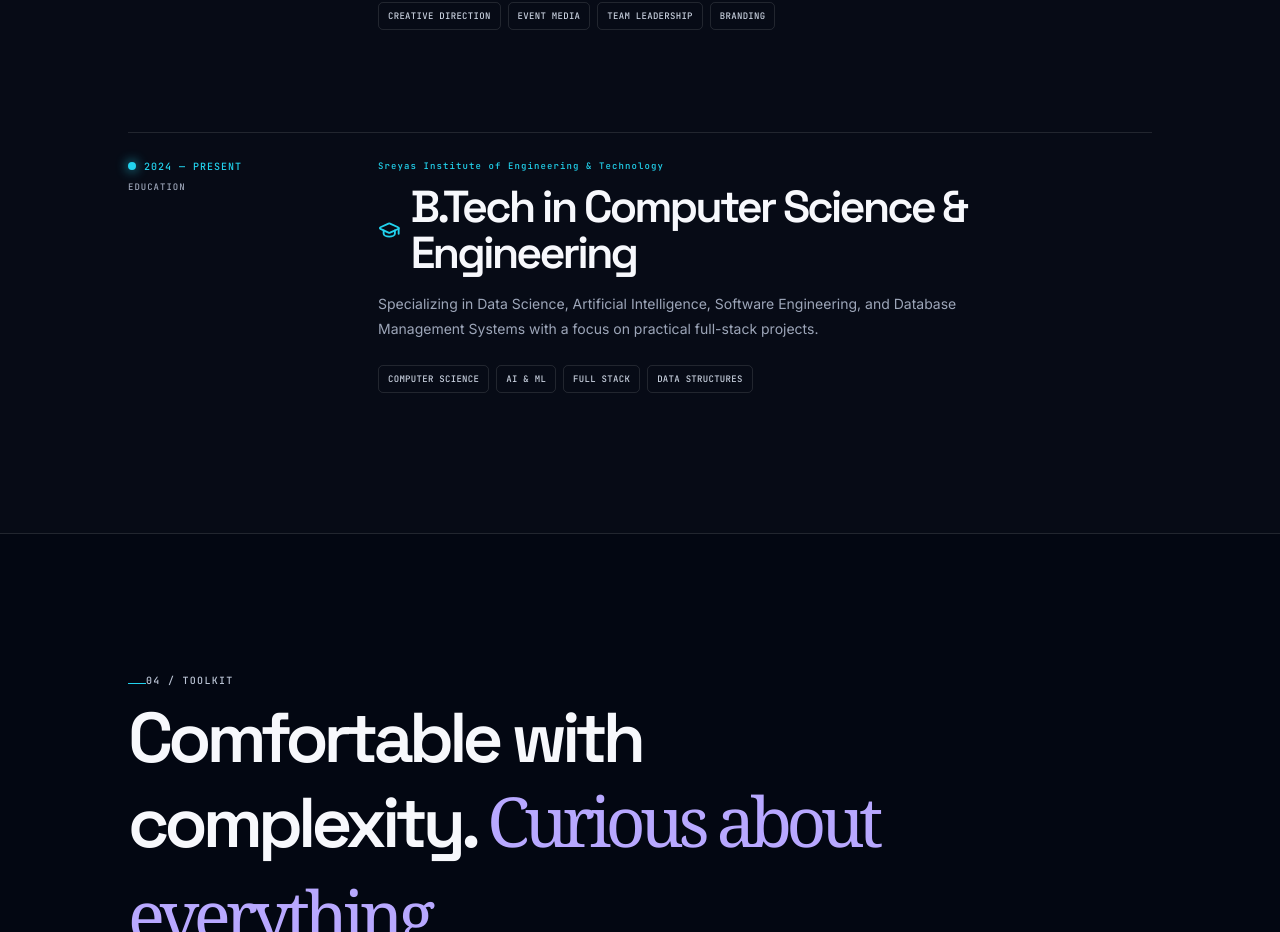
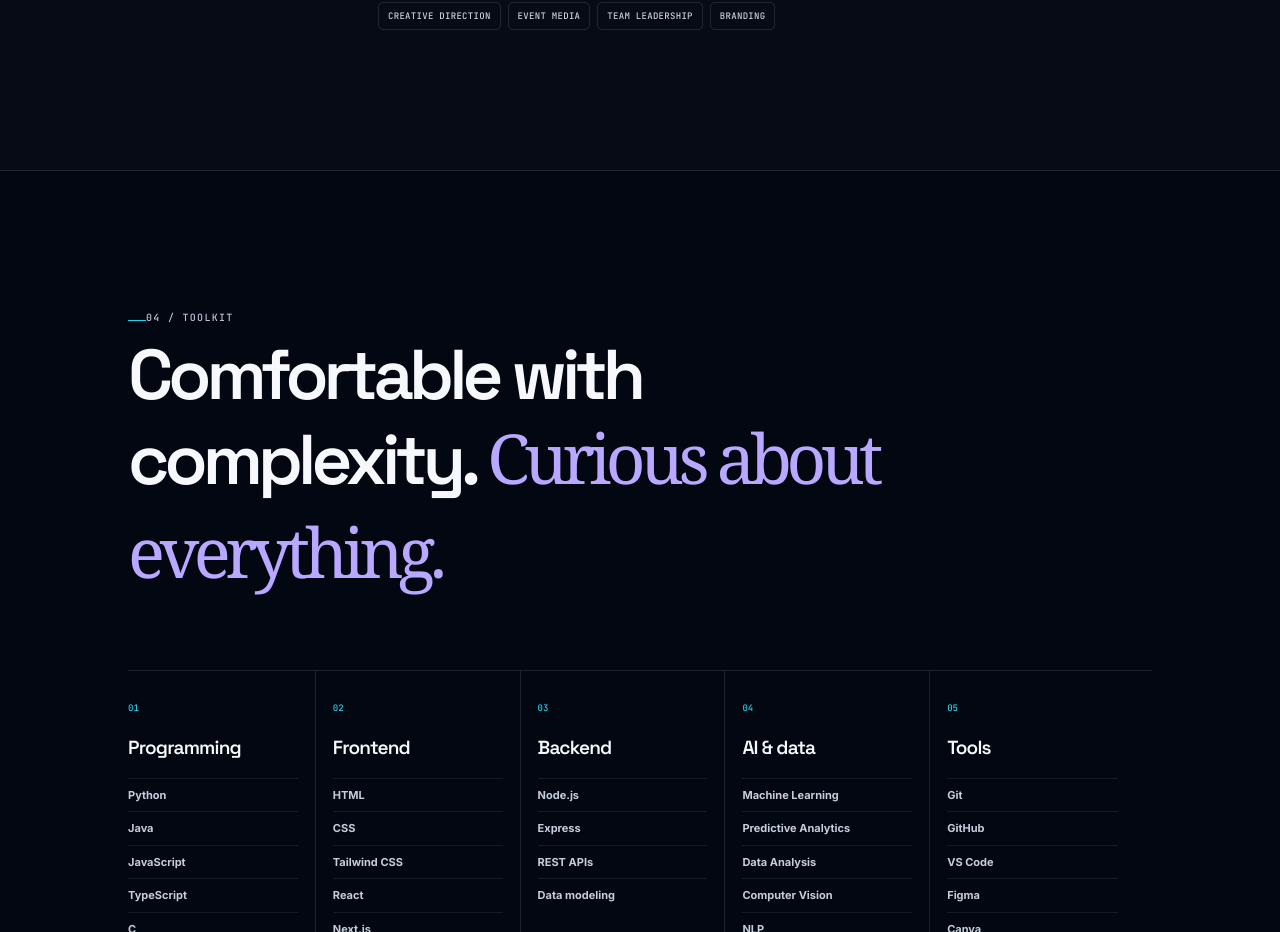
Before and after one commit to rishith-reddy-git/Portfolio, a Next.js app: page / in a window 1280 px wide. Shown: the part 4849-5781 px from the top of the page. Built offline with nearby package versions, Linux system fonts and the light colour scheme.

Commit message:
Remove B.Tech entry from Experience section (now exclusively highlighted in Academic Aisle)

```diff
--- a/data/portfolio.ts
+++ b/data/portfolio.ts
@@ -107,15 +107,6 @@ export const timelineEntries: TimelineEntry[] = [
     description: "Leading a creative media team across photography, videography, visual direction, branding, and event documentation — translating startup and innovation events into compelling visual narratives.",
     tags: ["CREATIVE DIRECTION", "EVENT MEDIA", "TEAM LEADERSHIP", "BRANDING"],
     icon: Briefcase,
-  },
-  {
-    period: "2024 — PRESENT",
-    category: "EDUCATION",
-    role: "B.Tech in Computer Science & Engineering",
-    organization: "Sreyas Institute of Engineering & Technology",
-    description: "Specializing in Data Science, Artificial Intelligence, Software Engineering, and Database Management Systems with a focus on practical full-stack projects.",
-    tags: ["COMPUTER SCIENCE", "AI & ML", "FULL STACK", "DATA STRUCTURES"],
-    icon: GraduationCap,
   },
 ];
 
```
